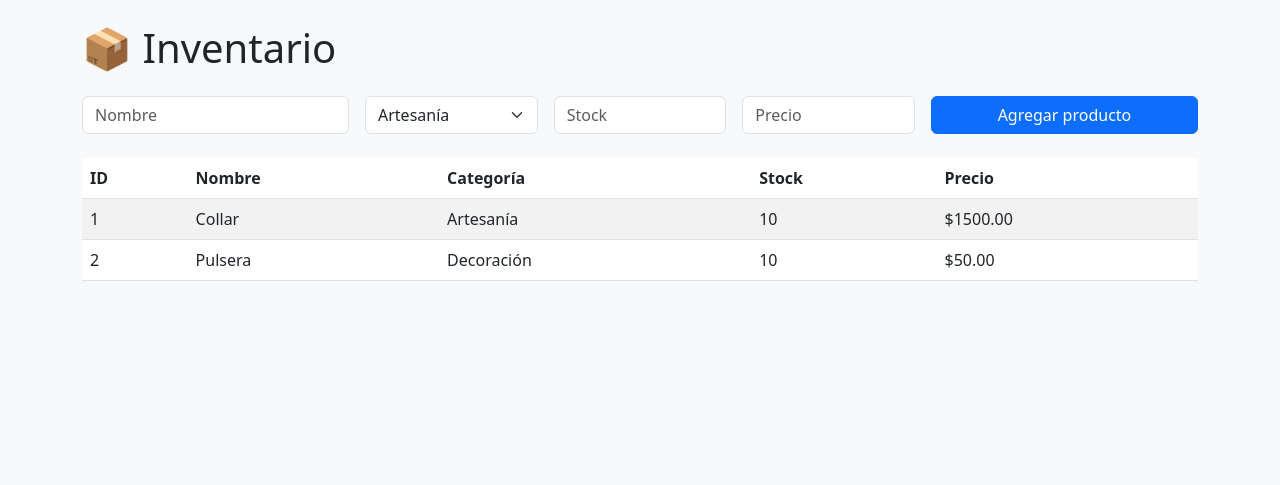
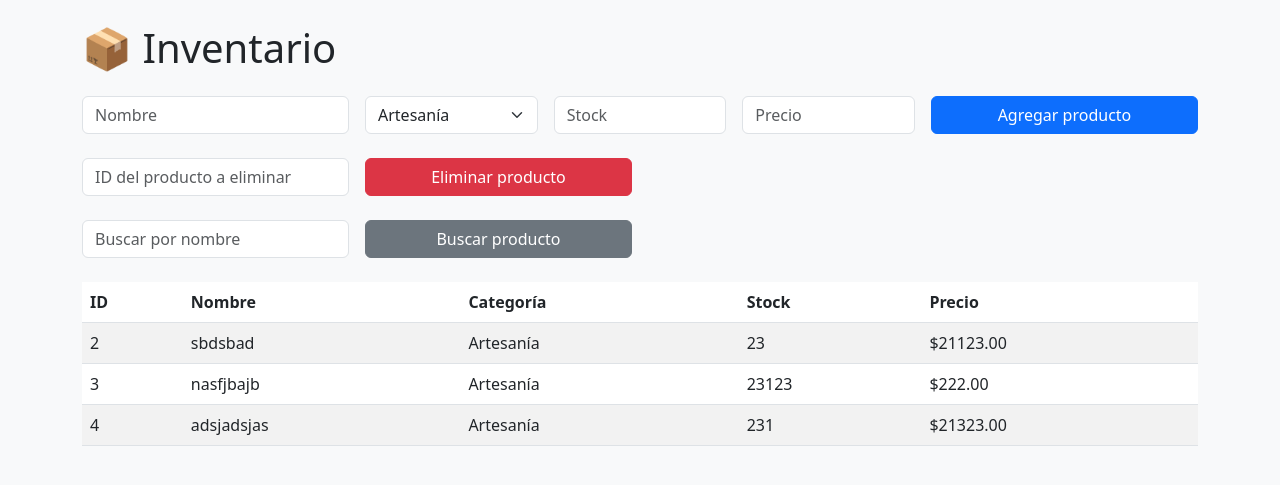
Before and after one commit to JuanEsc17/gestor_inventario, a Flask app: page / in a window 1280 px wide. Shown: the top 485 px of the page. Run offline with Flask 3, Linux system fonts and the light colour scheme.

Commit message:
implemento buscar y eliminar

```diff
--- a/app.py
+++ b/app.py
@@ -29,5 +29,28 @@ def agregar():
     # Redirige a la página principal
     return redirect('/')
 
+@app.route('/eliminar/', methods=['POST'])
+def eliminar():
+    # Carga los productos actuales
+    productos = cargar_datos()
+    # Obtiene el ID del producto a eliminar
+    id_producto = int(request.form['id'])
+    # Filtra el DataFrame para eliminar el producto
+    productos = productos[productos['id'] != id_producto]
+    # Guarda los datos actualizados
+    guardar_datos(productos)
+    # Redirige a la página principal
+    return redirect('/')
+
+@app.route('/buscar', methods=['GET'])
+def buscar():
+    # Carga los productos actuales
+    productos = cargar_datos()
+    # Obtiene el término de búsqueda del formulario
+    termino = request.args.get('termino', '').lower()
+    # Filtra los productos que coinciden con el término de búsqueda
+    resultados = productos[productos['nombre'].str.lower().str.contains(termino)]
+    return render_template('index.html', productos=resultados)
+
 if __name__ == '__main__':
     app.run(debug=True)
--- a/data/inventario.csv
+++ b/data/inventario.csv
@@ -1,3 +1,4 @@
 id,nombre,categoria,stock,precio
-1,Collar,Artesanía,10,1500.0
-2,Pulsera,Decoración,10,50.0
+2,sbdsbad,Artesanía,23,21123.0
+3,nasfjbajb,Artesanía,23123,222.0
+4,adsjadsjas,Artesanía,231,21323.0
--- a/templates/index.html
+++ b/templates/index.html
@@ -19,6 +19,16 @@
     <div class="col-md-3"><button class="btn btn-primary w-100">Agregar producto</button></div>
 </form>
 
+<form action="/eliminar" method="post" class="row g-3 mb-4">
+    <div class="col-md-3"><input name="id" class="form-control" placeholder="ID del producto a eliminar" required></div>
+    <div class="col-md-3"><button class="btn btn-danger w-100">Eliminar producto</button></div>
+</form>
+
+<form action="/buscar" method="get" class="row g-3 mb-4">
+    <div class="col-md-3"><input name="termino" class="form-control" placeholder="Buscar por nombre"></div>
+    <div class="col-md-3"><button class="btn btn-secondary w-100">Buscar producto</button></div>
+</form>
+
 <table class="table table-striped">
     <thead>
         <tr>
```
